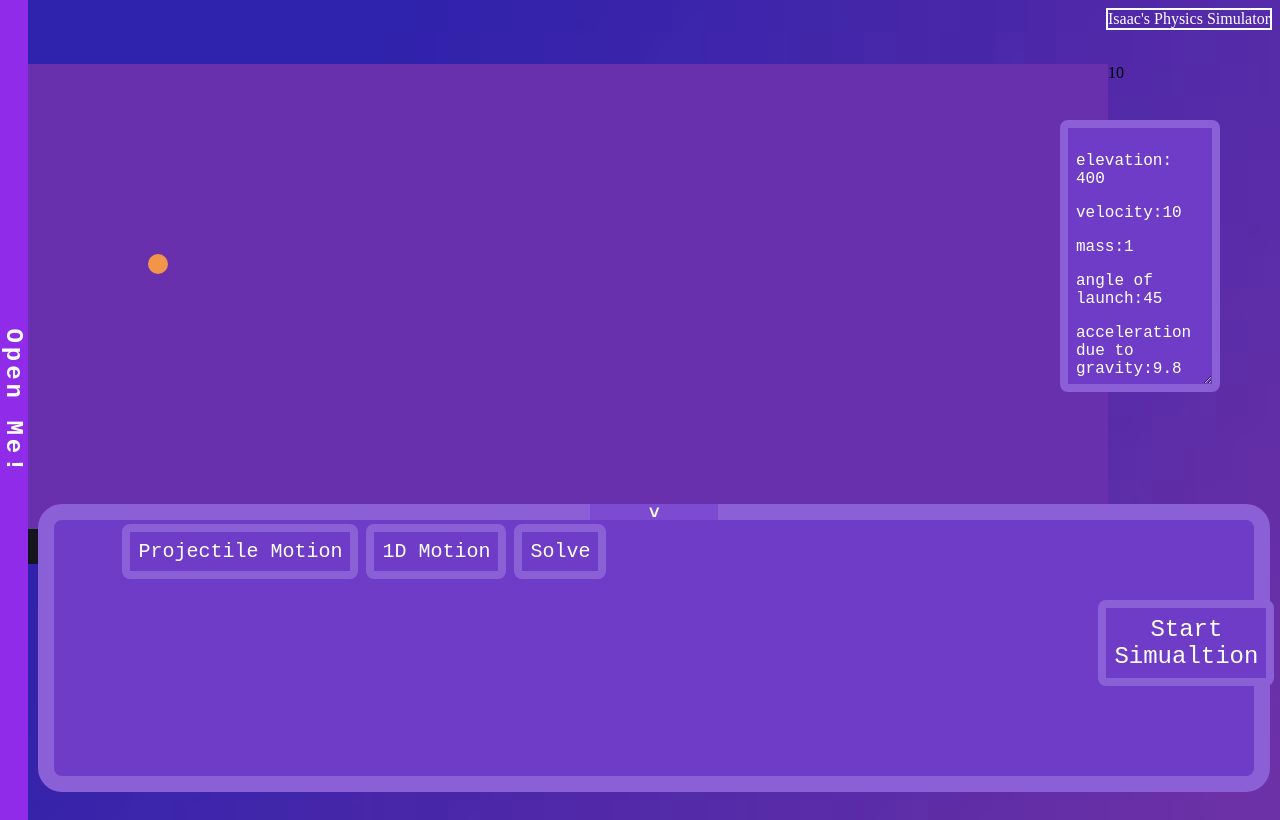
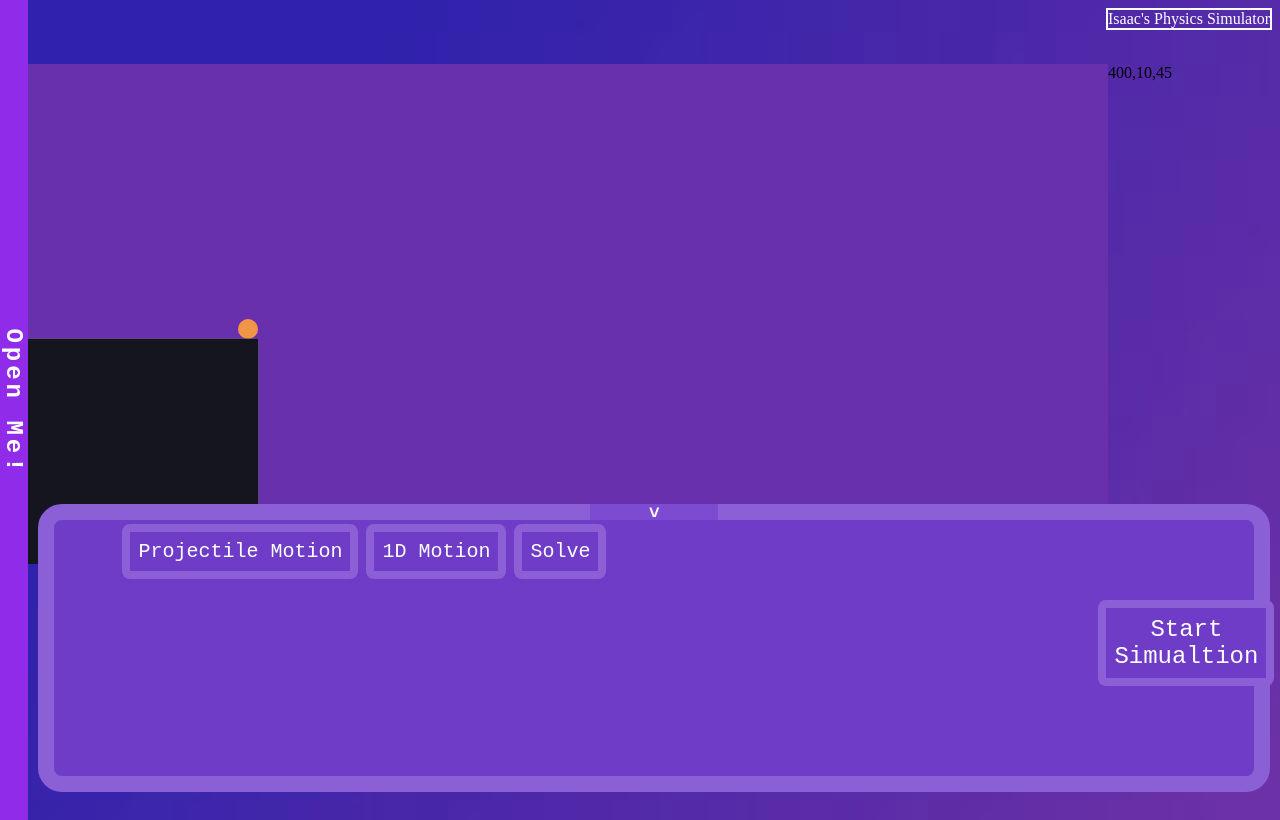
Before and after one commit to GeetHubUser814/Physics-Sim2, a React (Vite) app in the folder Physics-simulator-app/: page / in a window 1280 px wide. Built offline with nearby package versions, Linux system fonts and the light colour scheme.

Commit message:
made the startsim button work
now when start sim button is pressed it actually starts the sim with everything, elevation, velocity, and launch angle all work

```diff
--- a/Physics-simulator-app/src/DashKinematics.jsx
+++ b/Physics-simulator-app/src/DashKinematics.jsx
@@ -88,7 +88,7 @@ function DashKinematics() {
         launchAngle: 45,
         gravAcceleration: 9.8,
     });
-
+    /*
     const [submitReceipt, setSubmitReceipt] = useState({
         elevation: 400,
         velocity: 10,
@@ -96,7 +96,7 @@ function DashKinematics() {
         launchAngle: 45,
         gravAcceleration: 9.8
     });
-
+    */
     const handleInputChange = (e) => {
         const {name, value, type} = e.target;
 
@@ -111,27 +111,30 @@ function DashKinematics() {
     const handleSubmit = (e) => {
         e.preventDefault();
 
-        setSubmitReceipt(projectileSim);
+        setStoreProjectileSim(projectileSim);
+        /*
+        const submitValues = new CustomEvent("submitValues");
+        window.dispatchEvent(submitValues);
+        */
     };
 
     const [isRunning, setIsRunning] = useState(false);
 
     function startSimulation(){
+        const startEndSim = new CustomEvent("startEndSim");
+        window.dispatchEvent(startEndSim);
         if(!isRunning){
-            setStoreProjectileSim(submitReceipt);
-            const startSimulation = new CustomEvent("startSimulation");
-            window.dispatchEvent(startSimulation);
             setIsRunning(true);
         }else{
-            const endSimulation = new CustomEvent("endSimulation");
-            window.dispatchEvent(endSimulation);
             setIsRunning(false);
         }
     }
 
+    /*
     function switchSimulationBtn(){
         setIsRunning(true);
     }
+    */
 
     return(
         <div>
@@ -195,6 +198,7 @@ function DashKinematics() {
                 </div>
 
                 <button className="submitBtn" type="submit">Submit</button>
+
             </form>
             )}
             {(isOpen && isOpenOneDMotion) && (
@@ -265,32 +269,6 @@ function DashKinematics() {
             </div>
             )}
 
-            <div className="submitReceipt" /*draggable="true" onDragEnd={handleDragEnd}
-            style={{
-                position: 'absolute',
-                left: '${position.x}px',
-                top: `${position.y}px`,
-                cursor: 'grab',
-                width: '10vw',
-                height: '30vh',
-                position: 'absolute',
-                fontSize: '2vh',
-                padding: '1vh',
-                fontFamily: 'monospace',
-                border: '1vh solid',
-                borderRadius: '1vh',
-                backgroundColor: 'rgb(111, 60, 199)',
-                borderColor: 'rgb(139, 95, 214)',
-                color: 'white',
-                cursor: 'grab',
-                userSelect: 'none'
-            }}*/>
-                <p>elevation: {submitReceipt.elevation}</p>
-                <p>velocity:{submitReceipt.velocity}</p>
-                <p>mass:{submitReceipt.mass}</p>
-                <p>angle of launch:{submitReceipt.launchAngle}</p>
-                <p>acceleration due to gravity:{submitReceipt.gravAcceleration}</p>
-            </div>
             <button className="startBtn" onClick={startSimulation}>{isRunning ? "Stop Simulation" : "Start Simualtion"}</button>
         </div>
     );
@@ -310,4 +288,14 @@ Sovle-
         Displacement, Distance, Time, Initial Velocity, Final Velocity, Acceleration
 
 
+
+            <div className="submitReceipt">
+                <p>elevation: {submitReceipt.elevation}</p>
+                <p>velocity:{submitReceipt.velocity}</p>
+                <p>mass:{submitReceipt.mass}</p>
+                <p>angle of launch:{submitReceipt.launchAngle}</p>
+                <p>acceleration due to gravity:{submitReceipt.gravAcceleration}</p>
+            </div>
+
+            <button className="submitBtn" type="submit">Submit</button>
 */
--- a/Physics-simulator-app/src/KinematicsMatter.jsx
+++ b/Physics-simulator-app/src/KinematicsMatter.jsx
@@ -9,9 +9,10 @@ const KinematicsMatter = () => {
     const ballRef = useRef(null);
     const elevationRef = useRef(null);
 
-    const [isRunning, setIsRunning] = useState(false);
-    const [velocityValue, setVelocityValue] = useState(10);
-    const [elevationValue, setElevationValue] = useState(400);
+    const isRunning = useRef(false);
+    const velocityValue = useRef(10);
+    const elevationValue = useRef(400);
+    const launchAngle = useRef(45);
 
     const storeProjectileSim = useProjectileStore((state) => state.projectileSim);
 
@@ -22,8 +23,18 @@ const KinematicsMatter = () => {
         window.addEventListener("fromWEPBtn", otherHide);
         window.addEventListener("fromLinearMBtn", otherHide);
 
-        window.addEventListener("startSimulation", startSimulation);
-        window.addEventListener("endSimulation", endSimulation);
+        window.addEventListener("startEndSim", startEndSim);
+
+        //window.addEventListener("submitValues", submitValues);
+
+        return () => {
+            window.removeEventListener("kinCanvas", kinCanvasHS);
+            window.removeEventListener("fromForceBtn", otherHide);
+            window.removeEventListener("fromWEPBtn", otherHide);
+            window.removeEventListener("fromLinearMBtn", otherHide);
+            window.removeEventListener("startEndSim", startEndSim);
+            //window.removeEventListener("submitValues", submitValues);
+        }
     }, []);
 
     useEffect(() => {
@@ -44,16 +55,23 @@ const KinematicsMatter = () => {
         const runner = Runner.create();
         runnerRef.current = runner;
 
-        const ball = Bodies.circle(150, 200, 10);
+        const handleBounce = (event) => {
+            Body.setStatic(ballRef.current, true);
+        }
+
+        Matter.Events.on(engine, 'collisionStart', handleBounce)
+
+        const ball = Bodies.circle(240, 265 + 200 - elevationValue.current / 2, 10, {frictionAir: 0, restitution: 0});
         const floor = Bodies.rectangle(550, 490, 1200, 50, {isStatic: true});
-        //const elevation = Bodies.rectangle(0, 475, 500, elevationValue, {isStatic: true});
+        const elevation = Bodies.rectangle(0, 475, 500, elevationValue.current, {isStatic: true});
+
         ballRef.current = ball;
-        //elevationRef.current = elevation;
+        elevationRef.current = elevation;
 
-        Composite.add(engine.world, [ball, floor]);
+        Composite.add(engine.world, [ball, floor, elevation]);
         Render.run(render);
         return () => {
-            window.removeEventListener("kinCanvas", kinCanvasHS);
+            Matter.Events.off(engine, 'collisionStart', handleBounce);
             Runner.stop(runner);
             Render.stop(render);
             Composite.clear(engine.world, false);
@@ -63,17 +81,44 @@ const KinematicsMatter = () => {
         }
     }, []);
 
-    function startSimulation(){
+    useEffect(() => {
+        elevationValue.current = storeProjectileSim.elevation;
+        velocityValue.current = storeProjectileSim.velocity;
+        launchAngle.current = storeProjectileSim.launchAngle * (Math.PI / 180);
+    }, [storeProjectileSim.elevation, storeProjectileSim.velocity, storeProjectileSim.launchAngle]);
 
-        setIsRunning(true);
+    function startEndSim(){
+        if(!runnerRef.current) return;
+
+        const {Runner, Composite, Bodies, Body} = Matter;
+
+        if(!isRunning.current){
+            const newBall = Bodies.circle(240, 265 + 199 - elevationValue.current / 2, 10, {frictionAir: 0, restitution: 0});
+            const newElevation = Bodies.rectangle(0, 475, 500, elevationValue.current, {isStatic: true});
+            Body.setVelocity(newBall, {
+                x: velocityValue.current * Math.cos(launchAngle.current),
+                y: velocityValue.current * Math.sin(launchAngle.current) * -1
+            });
+
+            Composite.remove(engineRef.current.world, [ballRef.current, elevationRef.current]);
+            Composite.add(engineRef.current.world, [newBall, newElevation]);
+            ballRef.current = newBall;
+            elevationRef.current = newElevation;
+
+            Runner.run(runnerRef.current, engineRef.current);
+
+        }else if(isRunning.current){
+            Matter.Runner.stop(runnerRef.current);
+            //Matter.Engine.clear(engineRef.current);
+        }
+        isRunning.current = !isRunning.current;
     };
 
-    const endSimulation = () => {
-        const {Runner, Body} = Matter;
-        Runner.stop(runnerRef.current);
-        Body.setPosition(ballRef.current, {x: 150, y: 200});
-        Body.setVelocity(ballRef.current, {x: 0, y: 0});
+    /*
+    function submitValues(){
+
     }
+    */
 
     const canvasHidden = useRef(false);
     const kinCanvasHS = () => {
@@ -102,7 +147,7 @@ const KinematicsMatter = () => {
     return(
         <div className="physCanvas" style={canvasStyle}>
             <div ref={sceneRef}/>
-            <div>{storeProjectileSim.velocity}</div>
+            <div>{storeProjectileSim.elevation},{storeProjectileSim.velocity},{storeProjectileSim.launchAngle}</div>
         </div>
     );
 }
```
